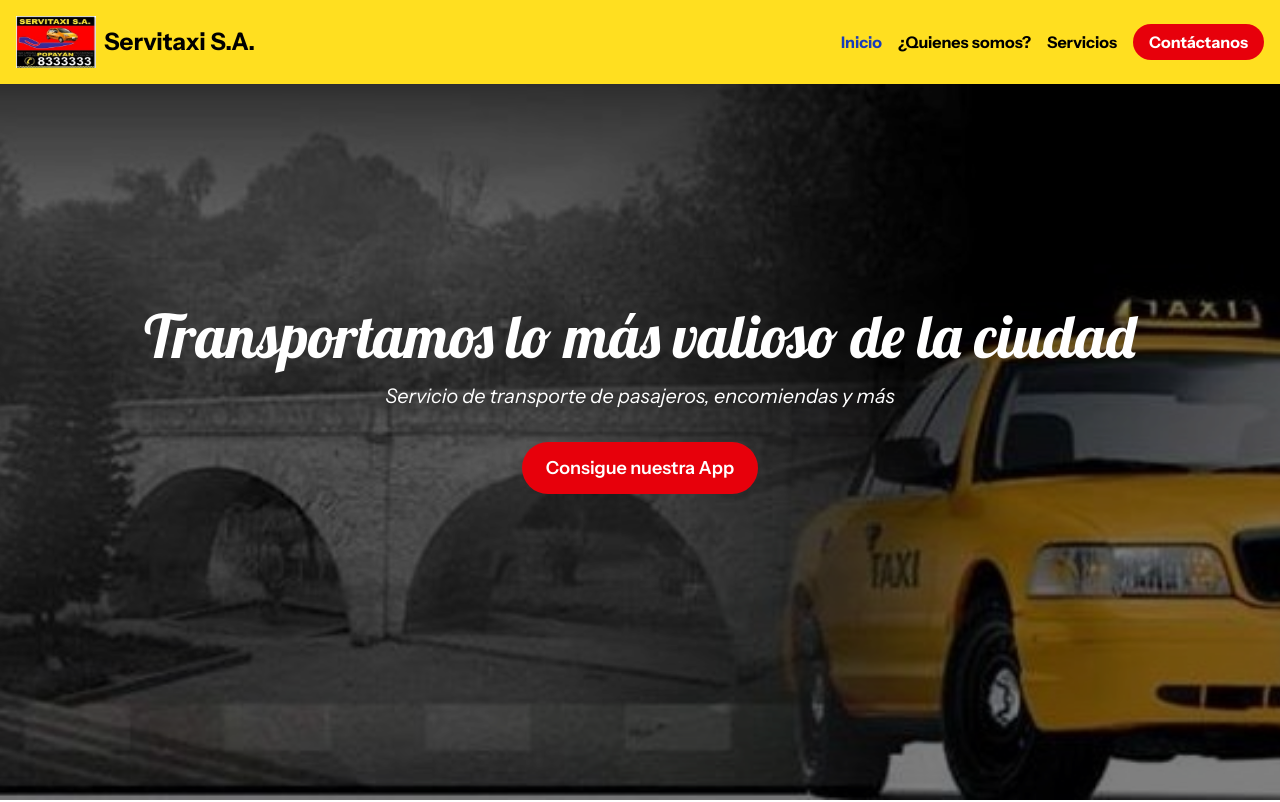
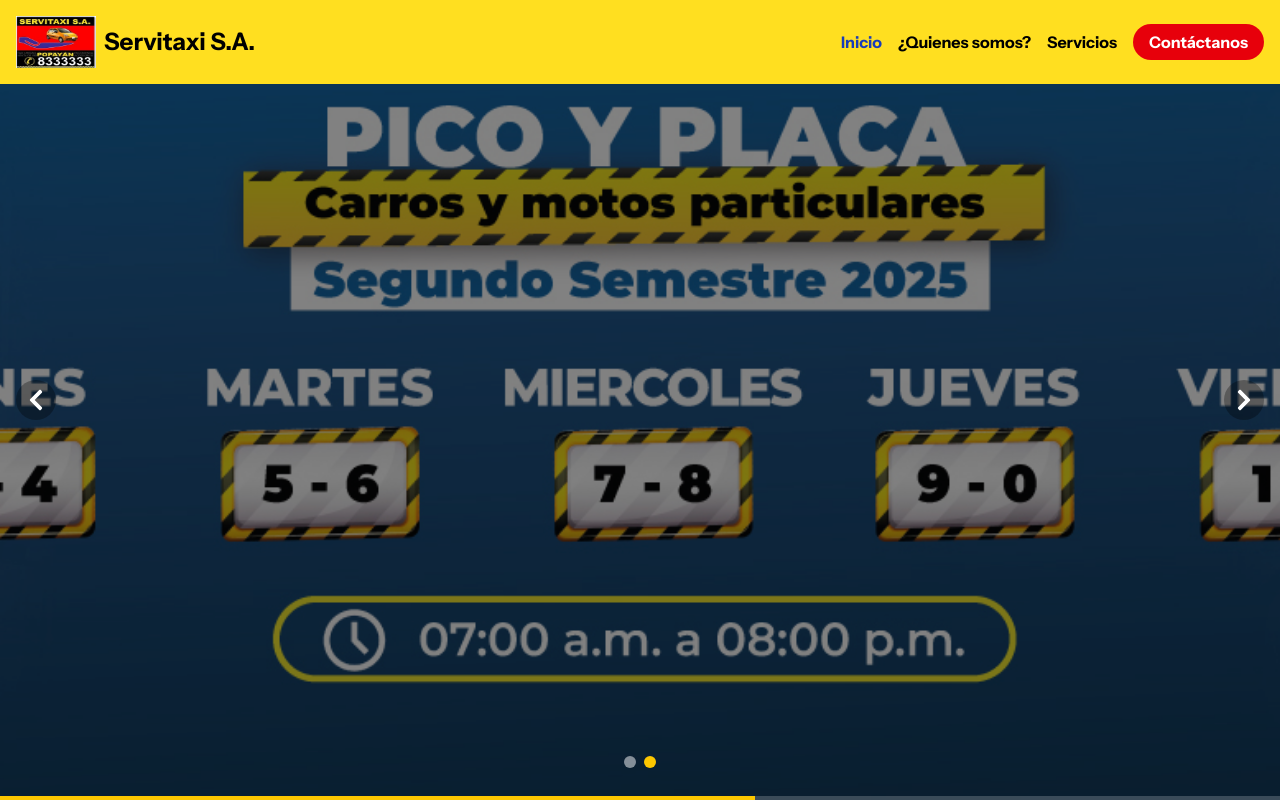
Before and after one commit to JuanMartinezF/servitaxi-web-page, a React (Vite) app: page / in a window 1280 px wide. Shown: the top 802 px of the page. Built offline with nearby package versions, Linux system fonts and the light colour scheme.

Commit message:
Se añadio un carrusel y se acomodaron la sección de contactos

```diff
--- a/package.json
+++ b/package.json
@@ -13,6 +13,7 @@
     "@chakra-ui/react": "^3.25.0",
     "@emotion/react": "^11.14.0",
     "@tailwindcss/vite": "^4.1.12",
+    "lucide-react": "^0.542.0",
     "react": "^19.1.1",
     "react-dom": "^19.1.1",
     "react-icons": "^5.5.0",
--- a/src/pages/Contactanos.jsx
+++ b/src/pages/Contactanos.jsx
@@ -40,8 +40,8 @@ export default function Contactanos() {
                                 <p>3028359000</p>
                             </a>
                         </div>
-                        <h3 className="font-bold mt-6">Tesoreria y Almacen</h3>
-                        <div >
+                        <h3 className="font-bold mt-6">Tesorería y Almacén</h3>
+                        <div className="space-y-4 columns-4 mt-2">
                             <div className="flex items-center gap-2">
                                 <FaPhoneAlt className="text-red-600"/>
                                 <p>(602) 8205482</p>
@@ -60,41 +60,49 @@ export default function Contactanos() {
                         </div>
                     </section>
                     <div>
-                        <form className="space-y-4">
+                        <form >
                             <div>
-                                <label className="block mb-2">Nombre</label>
+                                <label className="block mb-2 font-bold">Nombre</label>
                                 <input
                                     type="text"
-                                    className="w-full p-2 border rounded"
+                                    className="w-full p-2 border-2 rounded"
                                     placeholder="Tu nombre"
                                 />
                             </div>
-                            <div>
-                                <label className="block mb-2">Email</label>
+                            <div className="my-4">
+                                <label className="block mb-2 font-bold">Asunto</label>
+                                <input
+                                    type="text"
+                                    className="w-full p-2 border-2 rounded"
+                                    placeholder="Asunto del mensaje"
+                                />
+                            </div>
+                            <div className="my-4">
+                                <label className="block mb-2 font-bold">Email</label>
                                 <input
                                     type="email"
-                                    className="w-full p-2 border rounded"
+                                    className="w-full p-2 border-2 rounded"
                                     placeholder="tu@email.com"
                                 />
                             </div>
                             <div>
-                                <label className="block mb-2">Mensaje</label>
+                                <label className="block mb-2 font-bold">Mensaje</label>
                                 <textarea
-                                    className="w-full p-2 border rounded"
+                                    className="w-full p-2 border-2 rounded"
                                     rows="4"
                                     placeholder="Tu mensaje"
                                 ></textarea>
                             </div>
                             <button
                                 type="submit"
-                                className="bg-yellow-300 text-black px-6 py-2 rounded hover:bg-yellow-400"
+                                className="bg-yellow-300 text-black px-6 py-2 rounded hover:bg-yellow-500 font-bold transition-transform hover:scale-110 transform duration-300"
                             >
                                 Enviar Mensaje
                             </button>
                         </form>
                     </div>
                     <div>
-                        <h2 className="text-2xl font-bold mb-4">Direccion</h2>
+                        <h2 className="text-2xl font-bold mb-4 -mt-8">Direccion</h2>
                         <div className="space-y-4 flex items-center-safe gap-2 mt-2">
                             <SiGooglemaps className="h-5 w-5 text-blue-600"/>
                             <p>Calle 2N #11-41, Barrio Modelo, Popayán, Colombia</p>
--- a/src/pages/Home.jsx
+++ b/src/pages/Home.jsx
@@ -1,31 +1,133 @@
 import { Link } from "react-router-dom";
+import { useState, useEffect } from "react";
+import { FaChevronLeft, FaChevronRight } from "react-icons/fa";
 
 export default function Home() {
+    const [currentSlide, setCurrentSlide] = useState(0);
+
+    // Datos del carrusel
+    const slides = [
+        {
+            id: 1,
+            image: "/fondonuevo.jpg",
+            title: "Transportamos lo más valioso de la ciudad",
+            subtitle: "Servicio de transporte de pasajeros, encomiendas y más",
+            buttonText: "Consigue nuestra App"
+        },
+        {
+            id: 2,
+            image: "/PicoyPlaca2025_2.jpg", // Cambia por tu segunda imagen
+            title: null,
+            subtitle: null,
+            buttonText: null
+        }
+    ];
+
+    // Auto-avance del carrusel cada 5 segundos
+    useEffect(() => {
+        const timer = setInterval(() => {
+            setCurrentSlide((prev) => (prev + 1) % slides.length);
+        }, 5000);
+
+        return () => clearInterval(timer);
+    }, [slides.length]);
+
+    const nextSlide = () => {
+        setCurrentSlide((prev) => (prev + 1) % slides.length);
+    };
+
+    const prevSlide = () => {
+        setCurrentSlide((prev) => (prev - 1 + slides.length) % slides.length);
+    };
+
+    const goToSlide = (index) => {
+        setCurrentSlide(index);
+    };
+
     return (
-        <div className="font-instrument"> {/* Para compensar la navbar fija */}
-            {/* Hero Section */}
-            <section className="relative h-screen">
+        <div className="font-instrument">
+            {/* Hero Carousel Section */}
+            <section className="relative h-screen overflow-hidden">
+                {/* Slides */}
+                <div className="relative w-full h-full">
+                    {slides.map((slide, index) => (
+                        <div
+                            key={slide.id}
+                            className={`absolute inset-0 transition-opacity duration-1000 ease-in-out ${
+                                index === currentSlide ? 'opacity-100' : 'opacity-0'
+                            }`}
+                        >
                             <div className="absolute inset-0">
                                 <img
-                        src="/fondonuevo.jpg"
-                        alt="Taxi"
+                                    src={slide.image}
+                                    alt={`Slide ${slide.id}`}
                                     className="w-full h-full object-cover brightness-50"
                                 />
                             </div>
-                <div className="relative z-10 flex flex-col items-center justify-center h-full text-white text-center">
-                    <h1 className="text-5xl md:text-6xl mb-4 font-lobster">
-                        Transportamos lo más valioso de la ciudad
+                            <div className="relative z-10 flex flex-col items-center justify-center h-full text-white text-center px-4">
+                                {slide.title && slide.title !== null && (
+                                    <h1 className="text-4xl md:text-6xl mb-4 font-lobster max-w-4xl">
+                                        {slide.title}
                                     </h1>
-                    <p className="text-xl mb-8 italic">
-                        Servicio de transporte de pasajeros, encomiendas y más
+                                )}
+                                {slide.subtitle && slide.subtitle !== null && (
+                                    <p className="text-lg md:text-xl mb-8 italic max-w-2xl">
+                                        {slide.subtitle}
                                     </p>
-                    <button to="/app" className="bg-red-600 text-white px-6 py-3 rounded-full text-lg font-semibold transition-colors hover:bg-red-700 cursor-pointer">
-                        Consigue nuestra App
+                                )}
+                                {slide.buttonText && slide.buttonText !== null && (
+                                    <button className="bg-red-600 text-white px-6 py-3 rounded-full text-lg font-semibold transition-colors hover:bg-red-700 cursor-pointer">
+                                        {slide.buttonText}
                                     </button>
+                                )}
+                            </div>
+                        </div>
+                    ))}
+                </div>
+
+                {/* Controles de navegación */}
+                <button
+                    onClick={prevSlide}
+                    className="absolute left-4 top-1/2 transform -translate-y-1/2 z-20 bg-black/30 hover:bg-black/50 text-white p-2 rounded-full transition-colors"
+                    aria-label="Slide anterior"
+                >
+                    <FaChevronLeft className="w-6 h-6" />
+                </button>
+
+                <button
+                    onClick={nextSlide}
+                    className="absolute right-4 top-1/2 transform -translate-y-1/2 z-20 bg-black/30 hover:bg-black/50 text-white p-2 rounded-full transition-colors"
+                    aria-label="Siguiente slide"
+                >
+                    <FaChevronRight className="w-6 h-6" />
+                </button>
+
+                {/* Indicadores de puntos */}
+                <div className="absolute bottom-8 left-1/2 transform -translate-x-1/2 z-20 flex space-x-2">
+                    {slides.map((_, index) => (
+                        <button
+                            key={index}
+                            onClick={() => goToSlide(index)}
+                            className={`w-3 h-3 rounded-full transition-colors ${
+                                index === currentSlide
+                                    ? 'bg-yellow-400'
+                                    : 'bg-white/50 hover:bg-white/70'
+                            }`}
+                            aria-label={`Ir al slide ${index + 1}`}
+                        />
+                    ))}
+                </div>
+
+                {/* Indicador de progreso (opcional) */}
+                <div className="absolute bottom-0 left-0 w-full h-1 bg-white/20 z-20">
+                    <div
+                        className="h-full bg-yellow-400 transition-all duration-5000 ease-linear"
+                        style={{ width: `${((currentSlide + 1) / slides.length) * 100}%` }}
+                    />
                 </div>
             </section>
 
-            {/* Servicios Section */}
+            {/* Servicios Section - Sin cambios */}
             <section className="bg-white py-16 font-instrument">
                 <div className="container mx-auto px-4">
                     <h2 className="text-3xl font-bold text-center mb-8">
@@ -40,9 +142,8 @@ export default function Home() {
                             />
                             <h3 className="text-xl font-bold mb-2 text-center">Transporte de pasajeros</h3>
                             <p className="text-justify">Para nosotros cada viaje contigo es transportar lo más valioso de la ciudad, por eso en Servitaxi tenemos varios canales desde donde podrás solicitar nuestros servicio de recogida, no importa en que parte del área urbana de Popayán te encuentres.</p>
+                        </div>
 
-                        </div>
-                        {/* Agrega las otras dos tarjetas de servicios de manera similar */}
                         <div className="bg-yellow-200 p-6 rounded-lg shadow-lg">
                             <img
                                 src="/encomiendasia.png"
@@ -52,6 +153,7 @@ export default function Home() {
                             <h3 className="text-xl font-bold mb-2 text-center">Servicio de encomiendas</h3>
                             <p className="text-justify">Creemos que la confianza es fundamental, por eso en Servitaxi contamos con envío de encomiendas dentro de la ciudad de Popayán con la garantía de que tus envíos serán protegidos y entregados sin contratiempos.</p>
                         </div>
+
                         <div className="bg-yellow-200 p-6 rounded-lg shadow-lg">
                             <img
                                 src="/cambioaceite.jpg"
```
Also changed, not shown: public/PicoyPlaca2025_2.jpg (added), 1 other file (tests, documents, lock files or other folders). Lines whose indentation alone changed are shown as unchanged.
